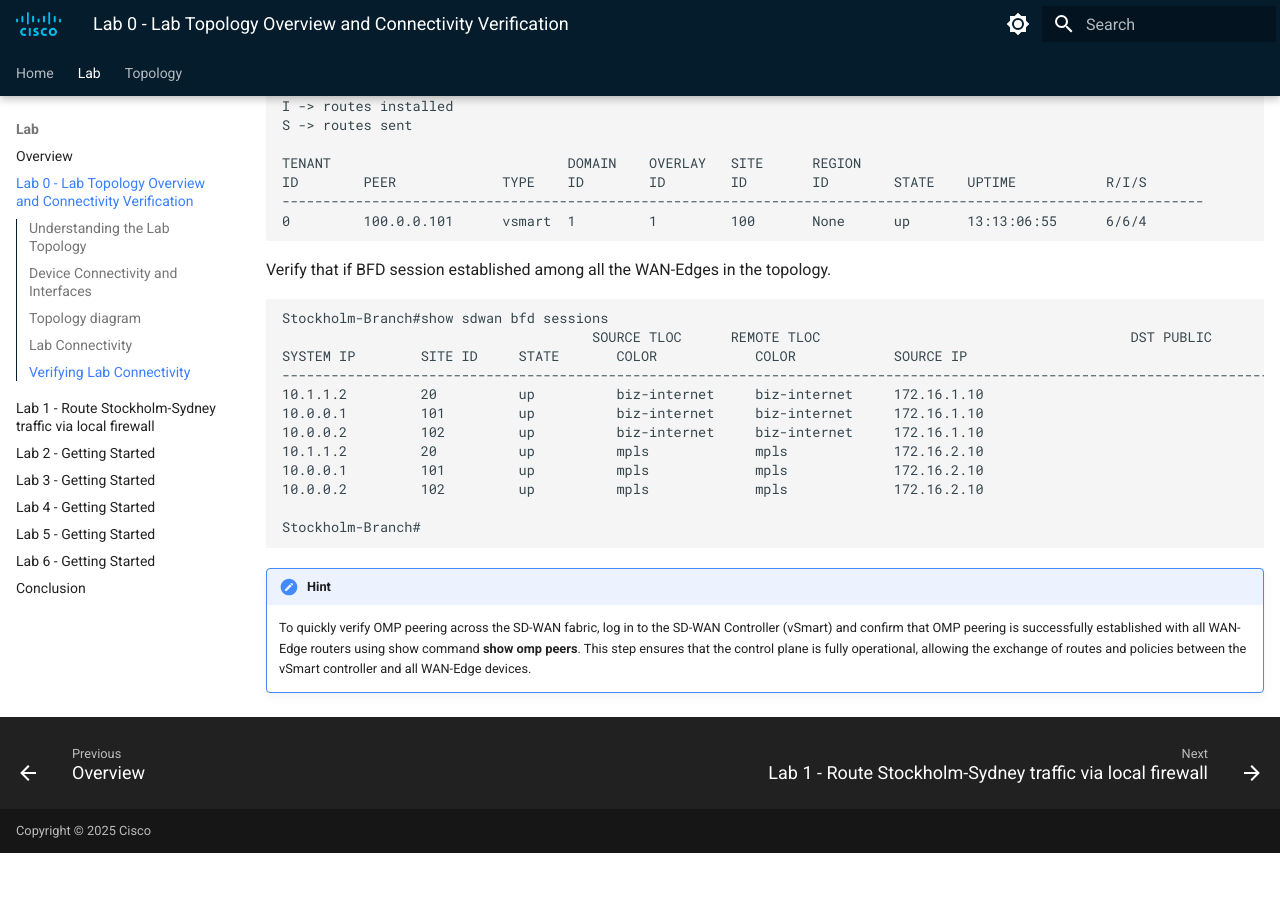
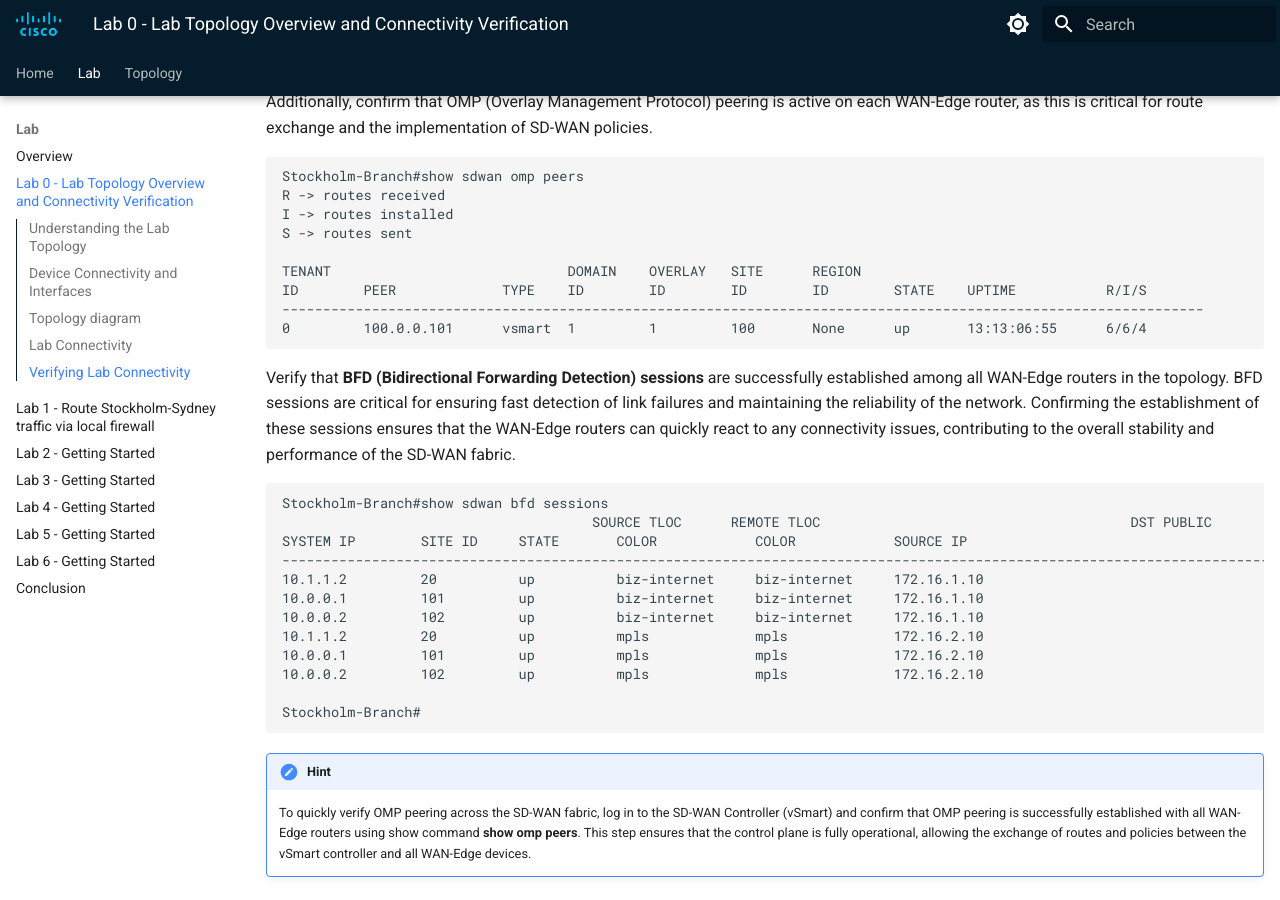
Before and after one commit to ciscodocs/ltrent-2008-clemea25, an MkDocs documentation site: the page built from docs/lab0_getting_started.md, in a window 1280 px wide and 900 px high, scrolled down 4932 px. Built offline with MkDocs 1.6.1 and Material for MkDocs 9.7.7, drawn with Linux system fonts in a browser that asks for light colours; before the commit the page ends 5785 px from its top, so only the background shows below that; some of the changed text lies outside the part shown.

Commit message:
Lab 0 Task finalized.

````diff
--- a/docs/lab0_getting_started.md
+++ b/docs/lab0_getting_started.md
@@ -51,6 +51,9 @@ Initially, the WAN-Edge routers are configured for full mesh connectivity. Due t
 ## Verifying Lab Connectivity
 
 The first step is to verify that the certificates are correctly installed on each WAN-Edge router, as they are essential for establishing secure communication within the SD-WAN fabric.
+
+!!! note
+    The show outputs provided below are from the **Stockholm Branch**; however, it is important to perform this verification on each WAN-Edge router in the topology.
 
 ``` { .ios, .no-copy }
 Stockholm-Branch#show sdwan control local-properties
@@ -164,8 +167,7 @@ ID        PEER             TYPE    ID        ID        ID        ID        STATE
 0         100.0.0.101      vsmart  1         1         100       None      up       13:13:06:55      6/6/4
 ```
 
-Verify that if BFD session established among all the WAN-Edges in the topology.
-
+Verify that **BFD (Bidirectional Forwarding Detection) sessions** are successfully established among all WAN-Edge routers in the topology. BFD sessions are critical for ensuring fast detection of link failures and maintaining the reliability of the network. Confirming the establishment of these sessions ensures that the WAN-Edge routers can quickly react to any connectivity issues, contributing to the overall stability and performance of the SD-WAN fabric.
 ``` { .ios, .no-copy}
 Stockholm-Branch#show sdwan bfd sessions
                                       SOURCE TLOC      REMOTE TLOC                                      DST PUBLIC                      DST PUBLIC         DETECT      TX
````
